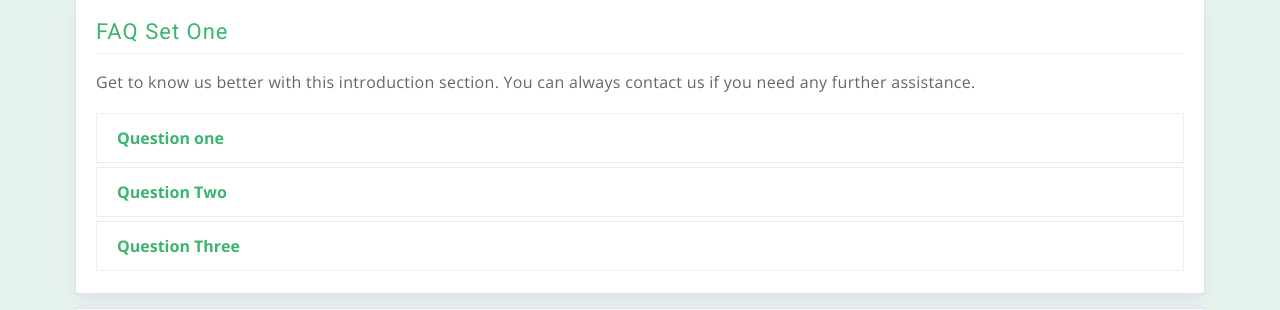
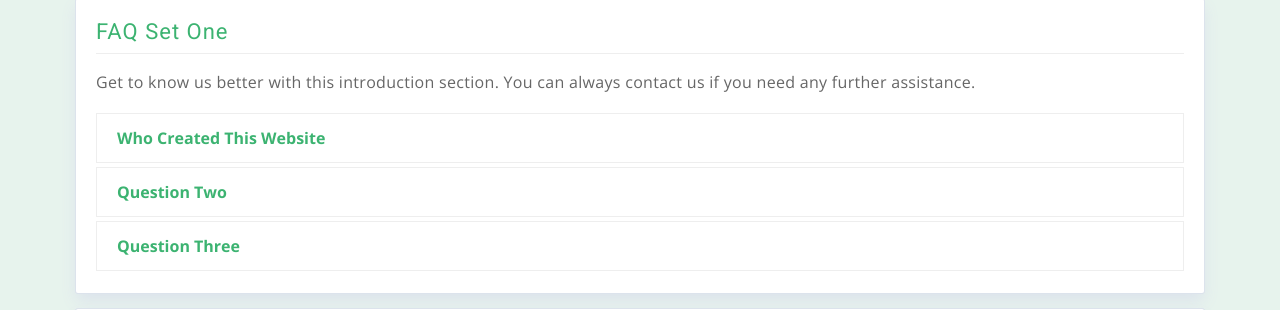
Before and after one commit to koushikshety/hospital-management-system-by-hms-team-koteshwara, a Django app: page /Other-pages/faq in a window 1280 px wide. Shown: the part 251-561 px from the top of the page. Run offline with Django 5.2, Linux system fonts and the light colour scheme; some libraries are stand-ins or nearby versions.

Commit message:
Update FAQ question and answer content
QUESTION ONE CHANGE TO NAME

```diff
--- a/templates/Other_Pages/faq.html
+++ b/templates/Other_Pages/faq.html
@@ -40,11 +40,12 @@
 									<!-- Faq Item -->
 									<div class="block block-rounded mb-1">
 										<div class="block-header block-header-default" role="tab" id="faq1_h1">
-											<a class="font-w600" data-toggle="collapse" data-parent="#faq1" href="#faq1_q1" aria-expanded="true" aria-controls="faq1_q1">Question one</a>
+											<a class="font-w600" data-toggle="collapse" data-parent="#faq1" href="#faq1_q1" aria-expanded="true" aria-controls="faq1_q1">Who Created This Website</a>
 										</div>
 										<div id="faq1_q1" class="collapse" role="tabpanel" aria-labelledby="faq1_h1" data-parent="#faq1">
 											<div class="block-content">
-												<p></p>
+												<p>Koushik Shetty
+												Reg NO:U05SK21S0027</p>
 											</div>
 										</div>
 									</div>
```
